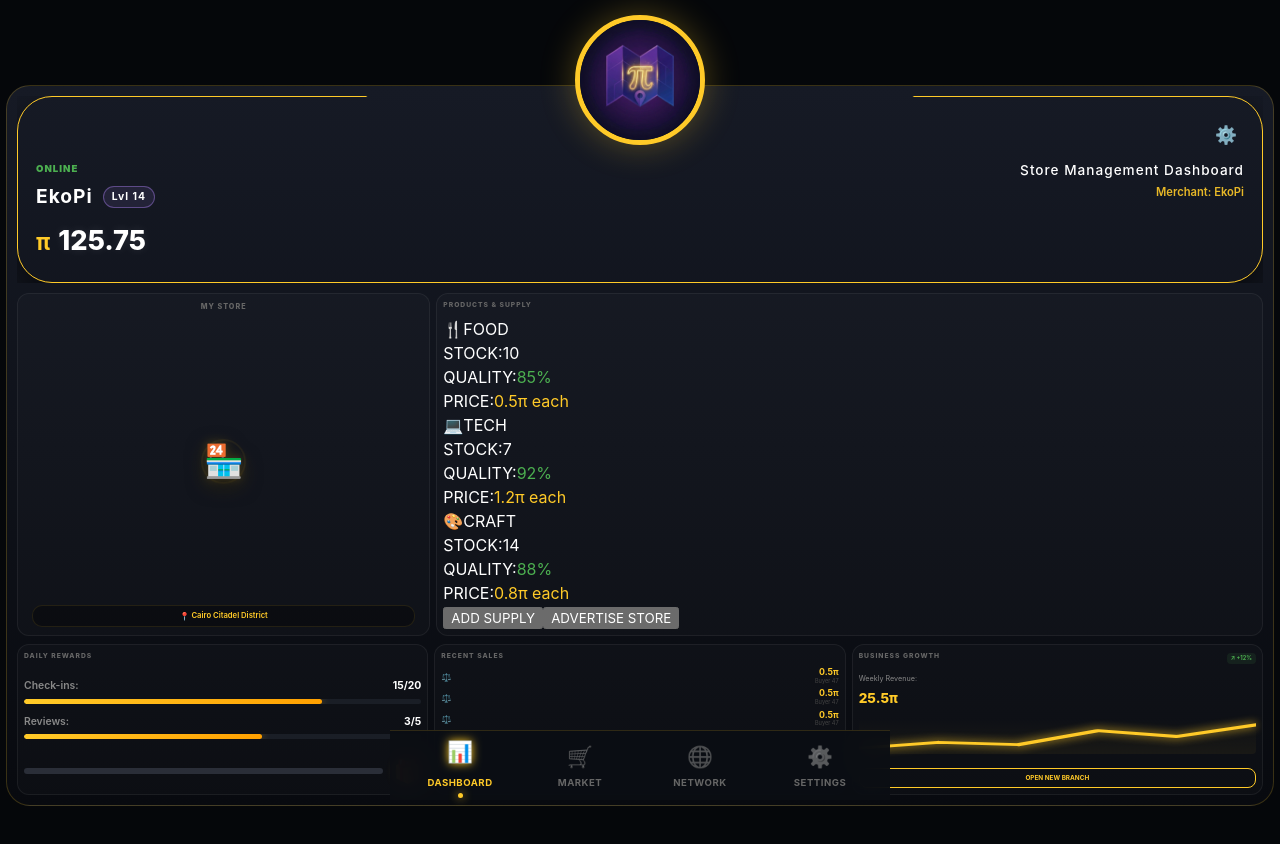
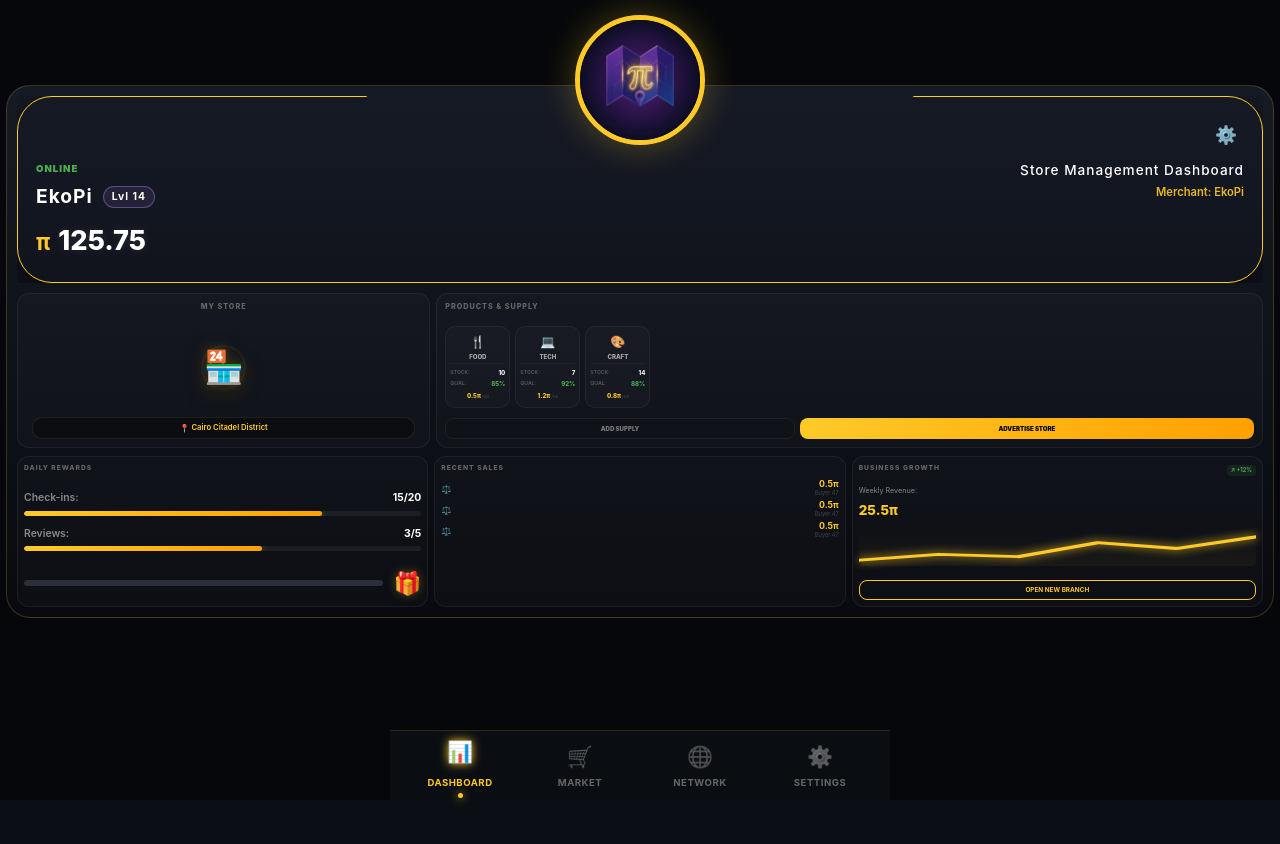
Before and after one commit to Maplypi-Official/maplypi-frontend, a React (Vite) app: page / in a window 1280 px wide. Shown: the top 844 px of the page. After the commit the page ends 800 px from the top, so only its background shows below. Built offline with nearby package versions, Linux system fonts and the light colour scheme; no server answers.

Commit message:
Update ProductsSupply.tsx

```diff
--- a/src/components/Stats/ProductsSupply.tsx
+++ b/src/components/Stats/ProductsSupply.tsx
@@ -14,42 +14,46 @@ interface Props {
 }
 
 const ProductsSupply: React.FC<Props> = ({ products }) => (
-  <section className="ts-panel product-matrix-grid">
+  <section className="ts-panel product-matrix-grid-compact">
     <div className="panel-header-row">
-      <h3>PRODUCTS & SUPPLY</h3>
+      <h3 className="p-supply-title">PRODUCTS & SUPPLY</h3>
     </div>
 
-    {/* شبكة المنتجات (3 كروت بجانب بعضها) */}
-    <div className="prod-grid-container">
+    {/* حاوية التمرير الأفقي المبهرة */}
+    <div className="prod-scroll-wrapper">
+      <div className="prod-grid-container-adaptive">
         {products.map((p) => (
-        <div key={p.name} className="prod-card-box">
-          <div className="prod-header-mini">
-            <span className="p-mini-icon">{p.icon}</span>
-            <span className="p-mini-name">{p.name}</span>
+          <div key={p.name} className="prod-card-box-mini">
+            <div className="prod-header-nano">
+              <span className="p-nano-icon">{p.icon}</span>
+              <span className="p-nano-name">{p.name}</span>
             </div>
 
-          <div className="prod-details-mini">
-            <div className="mini-stat">
-              <span className="m-label">STOCK:</span>
-              <span className="m-val">{p.stock}</span>
+            <div className="prod-details-nano">
+              <div className="nano-stat">
+                <span className="n-label">STOCK:</span>
+                <span className="n-val">{p.stock}</span>
               </div>
-            <div className="mini-stat">
-              <span className="m-label">QUALITY:</span>
-              <span className="m-val q-green">{p.quality}%</span>
+              <div className="nano-stat">
+                <span className="n-label">QUAL:</span>
+                <span className="n-val q-green">{p.quality}%</span>
               </div>
-            <div className="mini-stat">
-              <span className="m-label">PRICE:</span>
-              <span className="m-val gold-text">{p.price}π each</span>
+              <div className="nano-stat">
+                <span className="n-price-row">
+                   <span className="n-val gold-text">{p.price}π</span>
+                   <span className="n-unit">/ea</span>
+                </span>
               </div>
             </div>
           </div>
         ))}
       </div>
+    </div>
 
-    {/* أزرار الأكشن المزدوجة */}
-    <div className="product-actions-group">
-      <button className="btn-add-supply">ADD SUPPLY</button>
-      <button className="ts-btn-gold-action-mini">ADVERTISE STORE</button>
+    {/* أزرار الأكشن المزدوجة المصغرة */}
+    <div className="product-actions-group-compact">
+      <button className="btn-add-supply-mini">ADD SUPPLY</button>
+      <button className="ts-btn-gold-action-nano">ADVERTISE STORE</button>
     </div>
   </section>
 );
```
Lines whose indentation alone changed are shown as unchanged.
